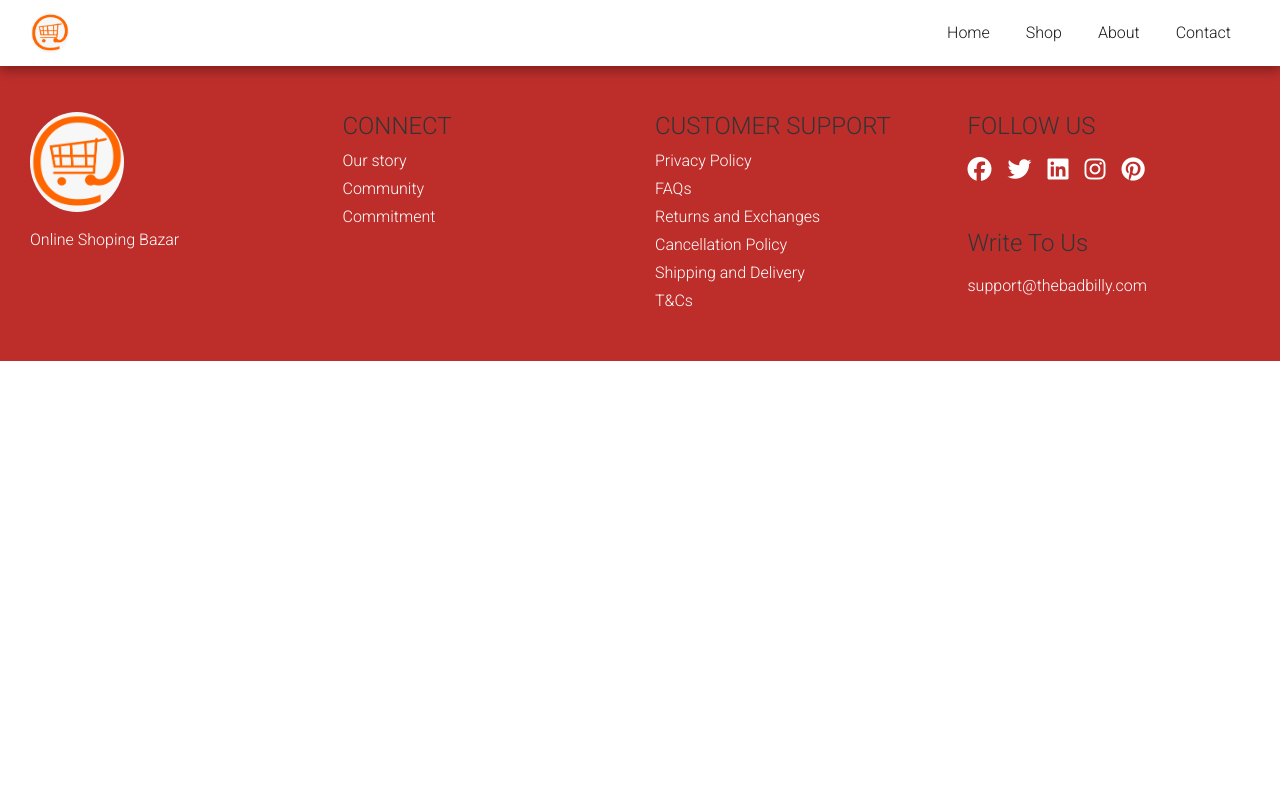
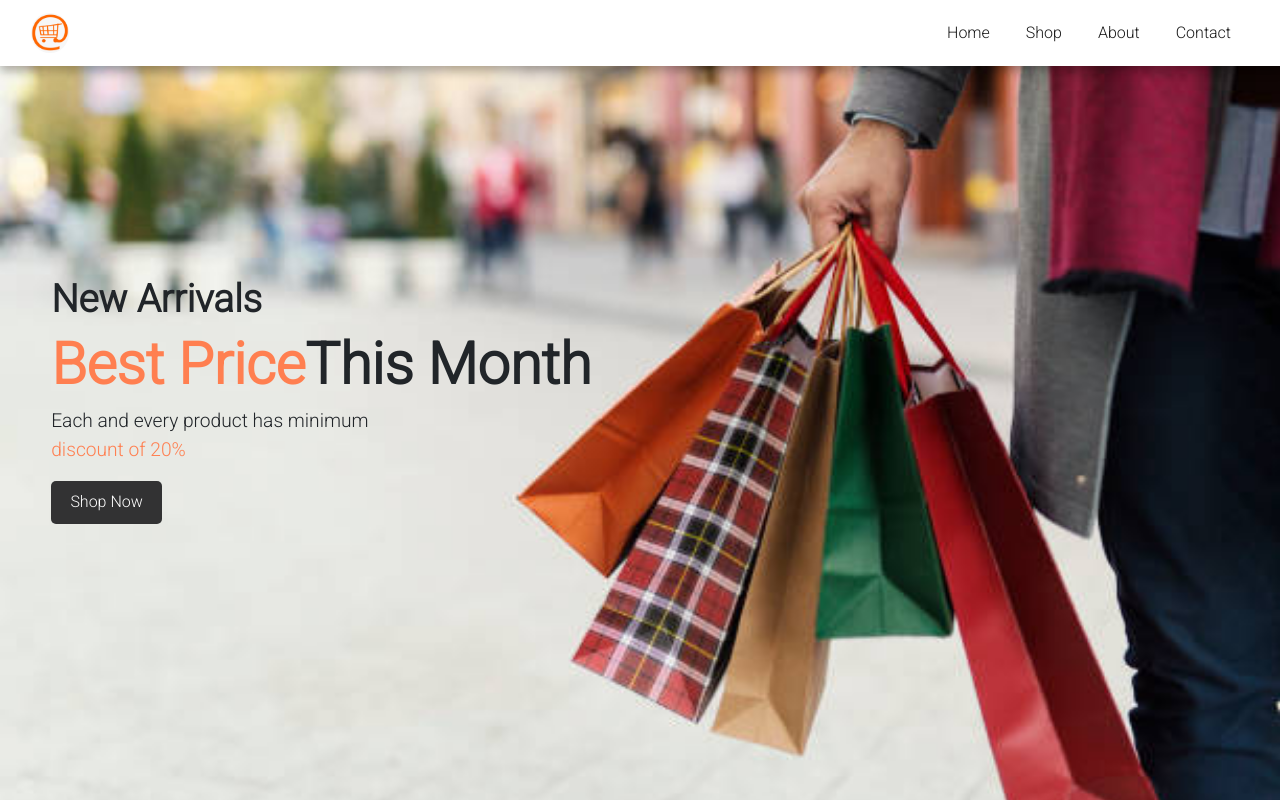
Before and after one commit to mohsin19295/online-bazar-shop, a website: page index.html in a window 1280 px wide. Shown: the top 802 px of the page. Drawn offline with nearby package versions, Linux system fonts and the light colour scheme.

Commit message:
home page added

```diff
--- a/index.html
+++ b/index.html
@@ -15,6 +15,14 @@
 
     <nav class="navbar navbar-expand-lg navbar-light bg-white fixed-top"></nav>
 
+    <section id="home">
+        <div class="home-content">
+            <h3>New Arrivals</h3>
+            <h1><span>Best Price</span>This Month</h1>
+            <p>Each and every product has minimum <br><span>discount of 20%</span></p>
+            <button>Shop Now</button>
+        </div>
+    </section>
 
     <footer class="mt-5 py-3"></footer>
 
--- a/resources/css/style.css
+++ b/resources/css/style.css
@@ -8,8 +8,68 @@
 }
 
 /* Global styling */
-body{
+
+body {
     font-family: 'Roboto', sans-serif;
+}
+
+h1 {
+    font-size: clamp(1.8rem, 9vw, 3.6rem);
+    font-weight: 700;
+}
+
+h2 {
+    font-size: clamp(1.7rem, 8vw, 3rem);
+    font-weight: 700;
+}
+
+h3 {
+    font-size: clamp(1.4rem, 6vw, 2.4rem);
+    font-weight: 600;
+}
+
+h4 {
+    font-size: 1.1rem;
+    font-weight: 600
+}
+
+h5 {
+    font-size: 1rem;
+    font-weight: 500;
+    color: #131313
+}
+
+p {
+    font-size: clamp(1rem, 3vw, 1.2rem);
+}
+
+hr {
+    width: 50px;
+    height: 2px;
+    background-color: coral;
+}
+
+.stars i {
+    font-size: 0.8rem;
+    color: goldenrod;
+}
+
+button {
+    padding: 0.6em 1.2em;
+    font-size: clamp(0.8rem, 3vw, 1rem);
+    border: 0;
+    border-radius: 5px;
+    color: #fff;
+    background-color: #323233;
+    transition: 0.3s ease;
+}
+
+button:focus {
+    outline: none;
+}
+
+button:hover {
+    background-color: #000;
 }
 
 
@@ -39,6 +99,28 @@ body{
     max-width: 40px;
     height:40px;
     border-radius: 50%;
+}
+
+/* Home Section Style */
+#home {
+    background-image: url("../images/shopping.jpg");
+    background-repeat: no-repeat;
+    background-position: center;
+    background-size: cover;
+    height: 100vh;
+    display: flex;
+    flex-direction: column;
+    justify-content: center;
+    align-items: flex-start;
+    padding-left: 4%;
+}
+
+#home span {
+    color: coral;
+}
+
+#home .home-content {
+    width: 80%;
 }
 
 
```
Also changed, not shown: resources/images/shopping.jpg (added).
